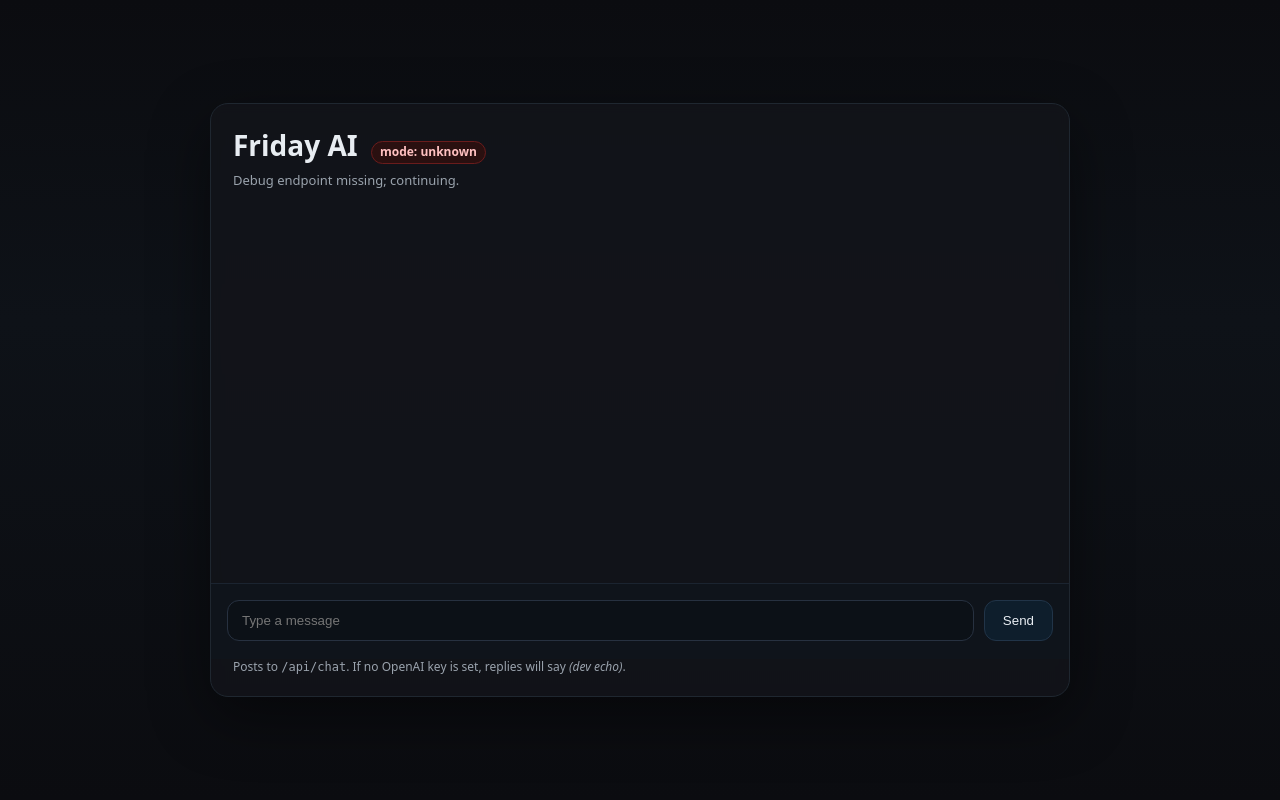
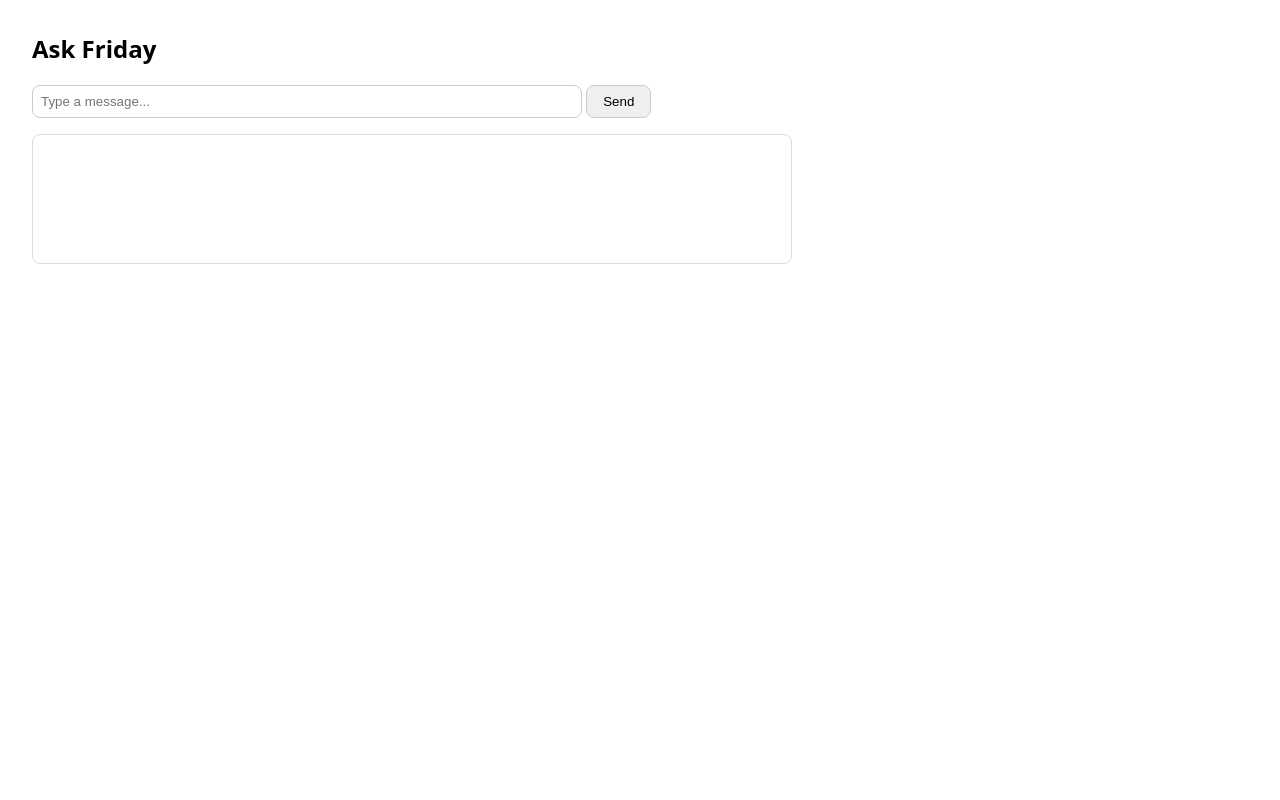
Before and after one commit to goatman88/friday_full_bundle, a Python web app: template templates/chat.html in a window 1280 px wide. Run offline with Jinja, Linux system fonts and the light colour scheme; the template is opened without the code that fills it, so the values that code supplies are empty.

Commit message:
Add /chat page and route

```diff
--- a/templates/chat.html
+++ b/templates/chat.html
@@ -1,137 +1,33 @@
-<!doctype html>
-<html lang="en">
+<!DOCTYPE html>
+<html>
 <head>
-  <meta charset="utf-8">
+  <meta charset="utf-8" />
   <title>Friday AI</title>
-  <meta name="viewport" content="width=device-width,initial-scale=1">
   <style>
-    :root {
-      --bg:#0b0c10; --panel:#13151a; --muted:#9aa3ad; --text:#e8edf2; --accent:#86c5ff;
-      --ok:#3ac779; --err:#ff6b6b; --ring:#25425e;
-    }
-    * { box-sizing:border-box; }
-    body {
-      margin:0; background:linear-gradient(180deg,#0b0c10,#0e1218 40%,#0b0c10);
-      color:var(--text); font:16px/1.4 system-ui,Segoe UI,Roboto,Helvetica,Arial,sans-serif;
-      min-height:100vh; display:grid; place-items:center; padding:24px;
-    }
-    .card {
-      width:min(860px,100%); background:rgba(19,21,26,.85); backdrop-filter:blur(6px);
-      border:1px solid #1f2730; border-radius:18px; box-shadow:0 20px 60px rgba(0,0,0,.45);
-      overflow:hidden;
-    }
-    header { padding:22px 22px 10px; }
-    h1 { margin:0; font-size:28px; }
-    .sub { color:var(--muted); font-size:13px; margin-top:6px; }
-    .log { height:48vh; max-height:520px; overflow:auto; padding:18px 22px 0 22px; }
-    .bubble { margin:10px 0; padding:12px 14px; border-radius:14px; width:fit-content; max-width:90%; }
-    .you { background:#1b2330; border:1px solid #293346; }
-    .bot { background:#141a22; border:1px solid #222b36; }
-    .ts { display:block; color:var(--muted); font-size:12px; margin-bottom:4px; }
-    .error { border-color:#43252b; background:#29181b; color:#ffd8d8; }
-    form { display:flex; gap:10px; padding:16px 16px 18px; background:#0f141b; border-top:1px solid #1b2430; }
-    input[type=text] {
-      flex:1; padding:12px 14px; border-radius:12px; border:1px solid #273140; outline:none;
-      background:#0c1117; color:var(--text); transition:box-shadow .15s,border-color .15s;
-    }
-    input[type=text]:focus { border-color:var(--accent); box-shadow:0 0 0 4px var(--ring); }
-    button {
-      padding:12px 18px; border-radius:12px; border:1px solid #213448; background:#0e1e2c;
-      color:var(--text); cursor:pointer; transition:transform .08s ease, background .15s,border-color .15s;
-    }
-    button:hover { background:#123047; }
-    button:active { transform:translateY(1px); }
-    .hint { color:var(--muted); font-size:12px; padding:0 22px 20px; }
-    .pill { display:inline-block; padding:2px 8px; border-radius:999px; font-size:11px; margin-left:6px; }
-    .ok { background:#0f2a1b; color:#9dffbe; border:1px solid #1c6a3c; }
-    .no { background:#2a1010; color:#ffc1c1; border:1px solid #6a1c1c; }
-    .small { font-size:12px; }
+    body{font-family:system-ui,-apple-system,Segoe UI,Roboto,Arial,sans-serif;margin:2rem;max-width:760px}
+    #out{white-space:pre-wrap;border:1px solid #ddd;padding:1rem;border-radius:8px;min-height:6rem}
+    button{padding:.5rem 1rem;border-radius:8px;border:1px solid #ccc;cursor:pointer}
+    input{width:70%;padding:.5rem;border-radius:8px;border:1px solid #ccc}
   </style>
 </head>
 <body>
-  <div class="card">
-    <header>
-      <h1>Friday AI <span id="modePill" class="pill small">checking…</span></h1>
-      <div id="sub" class="sub">Say something…</div>
-    </header>
+  <h2>Ask Friday</h2>
+  <p><input id="msg" placeholder="Type a message..." />
+     <button onclick="send()">Send</button></p>
+  <div id="out"></div>
 
-    <div id="log" class="log" aria-live="polite"></div>
-
-    <form id="chatForm" autocomplete="off">
-      <input id="msg" type="text" placeholder="Type a message" />
-      <button type="submit">Send</button>
-    </form>
-    <div class="hint">Posts to <code>/api/chat</code>. If no OpenAI key is set, replies will say <em>(dev echo)</em>.</div>
-  </div>
-
-<script>
-(function () {
-  const log = document.getElementById('log');
-  const form = document.getElementById('chatForm');
-  const input = document.getElementById('msg');
-  const modePill = document.getElementById('modePill');
-  const sub = document.getElementById('sub');
-
-  const ts = () => new Date().toLocaleTimeString();
-  const add = (html, cls='bot') => {
-    const div = document.createElement('div');
-    div.className = `bubble ${cls}`;
-    div.innerHTML = `<span class="ts">${ts()}</span>${html}`;
-    log.appendChild(div);
-    log.scrollTop = log.scrollHeight;
-  };
-
-  async function checkMode() {
-    try {
-      const r = await fetch('/__meta__/debug');
-      const data = await r.json();
-      const on = !!(data?.env?.openai_key_present);
-      modePill.textContent = on ? 'model: ON' : 'model: dev echo';
-      modePill.className = `pill small ${on ? 'ok' : 'no'}`;
-      sub.textContent = on ? 'Connected to model.' : 'Dev echo mode (no key detected).';
-    } catch {
-      modePill.textContent = 'mode: unknown';
-      modePill.className = 'pill small no';
-      sub.textContent = 'Debug endpoint missing; continuing.';
-    }
-  }
-  checkMode();
-
-  form.addEventListener('submit', async (e) => {
-    e.preventDefault();
-    const message = input.value.trim();
-    if (!message) return;
-    add(`You<br>${escapeHtml(message)}`, 'you');
-    input.value = '';
-    try {
-      const res = await fetch('/api/chat', {
-        method: 'POST',
-        headers: {'Content-Type': 'application/json'},
+  <script>
+    async function send() {
+      const message = document.getElementById("msg").value.trim();
+      if (!message) return;
+      const res = await fetch("/api/chat", {
+        method: "POST",
+        headers: { "Content-Type": "application/json" },
         body: JSON.stringify({ message })
       });
-
-      const contentType = res.headers.get('content-type') || '';
-      if (!res.ok) {
-        const text = await res.text();
-        add(`Error: HTTP ${res.status}<br><code>${escapeHtml(text)}</code>`, 'bubble error');
-        return;
-      }
-      if (contentType.includes('application/json')) {
-        const data = await res.json();
-        add(escapeHtml(data.reply ?? JSON.stringify(data)));
-      } else {
-        const text = await res.text();
-        add(escapeHtml(text));
-      }
-    } catch (err) {
-      add(`Network error<br><code>${escapeHtml(String(err))}</code>`, 'bubble error');
+      const data = await res.json();
+      document.getElementById("out").textContent = data.reply ?? JSON.stringify(data, null, 2);
     }
-  });
-
-  function escapeHtml(s) {
-    return s.replace(/[&<>"']/g, m => ({'&':'&amp;','<':'&lt;','>':'&gt;','"':'&quot;',"'":'&#39;'}[m]));
-  }
-})();
-</script>
+  </script>
 </body>
 </html>
```
